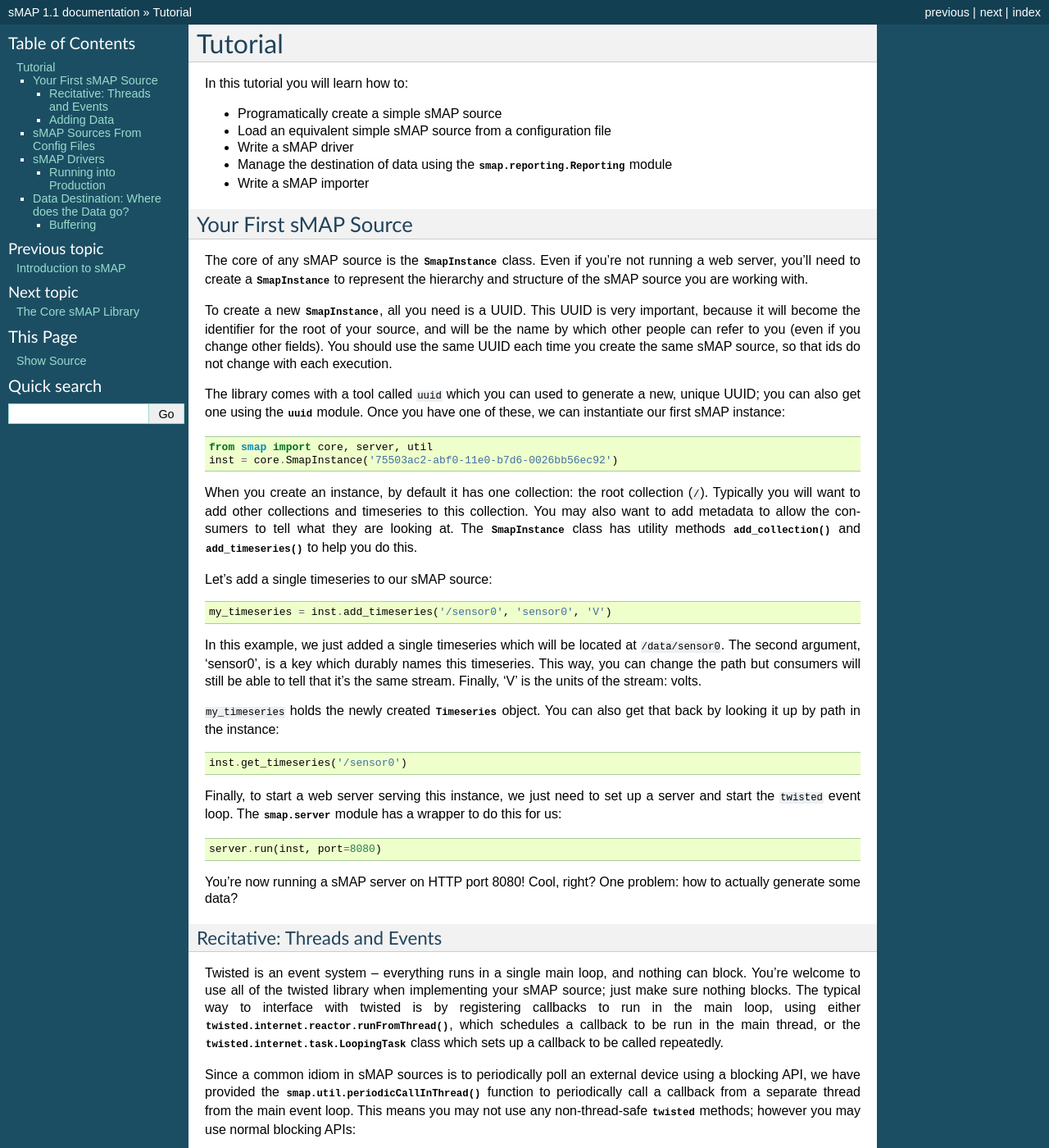
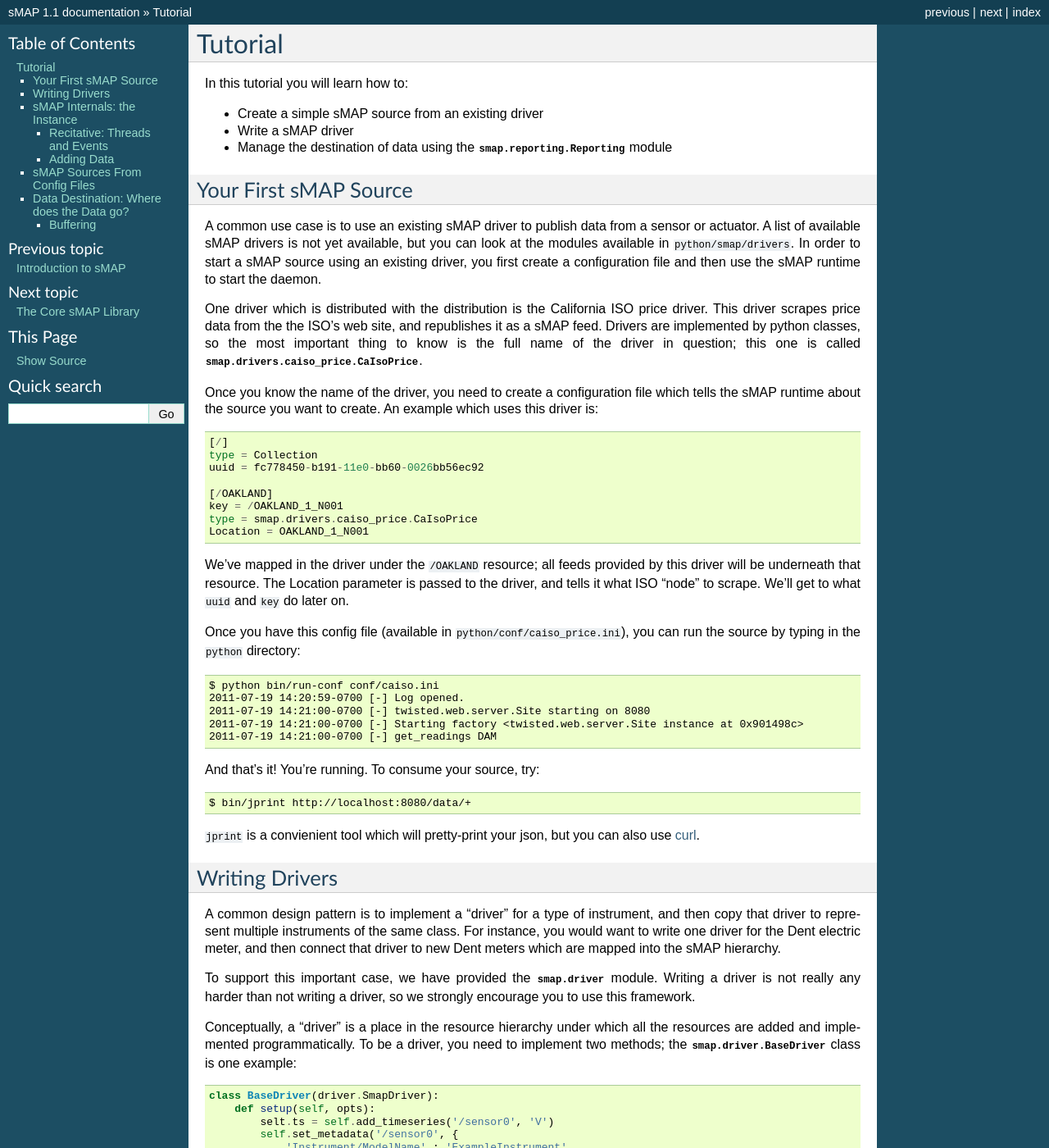
Before and after one commit to SoftwareDefinedBuildings/smap, a Sphinx documentation site: the page built from python/doc/tutorial.rst, in a window 1280 px wide and 1400 px high. Shown: the whole window at 82% size. Built offline with Sphinx 7.4.7, drawn with Linux system fonts in a browser that asks for light colours; formulas are drawn with MathJax 3; some of the changed text lies outside the part shown.

Commit message:
- add arg parsing to run scripts  - reorganize tutorial
git-svn-id: http://smap-data.googlecode.com/svn/branches/v2@15 511b6515-856b-012f-224d-303ca1f27614

```diff
--- a/python/doc/index.rst
+++ b/python/doc/index.rst
@@ -8,7 +8,7 @@ Welcome to the sMAP Library!
 
 This documentation exists to document the sMAP python library.  The
 sMAP library contains utilities and data structures for creating sMAP
-servers which implement the profile as of version 1.1.  By following
+servers which implement the profile as of version 2.  By following
 the introduction and tutorial, you'll be able to learn the basics of
 creating a new sMAP source which can be integrated into a stream
 processing and storage architecture.
--- a/python/doc/intro.rst
+++ b/python/doc/intro.rst
@@ -52,3 +52,16 @@ Dependencies
 
 * `python 2.6, 2.7 <http://www.python.org>`_
 * `twisted 11 <http://www.twistedmatrix.com>`_
+* `zope.interface <http://pypi.python.org/pypi/zope.interface>`_
+* `avro <http://avro.apache.org/releases.html>`_
+
+For the Cal ISO driver used in the tutorial, you also need:
+
+* `dateutil <http://pypi.python.org/pypi/python-dateutil>`_
+* `BeautifulSoup <http://www.crummy.com/software/BeautifulSoup/>`_
+
+On debian, you can install nearly all of this with::
+
+ $ apt-get install python python-zopeinterface python-twisted python-dateutil python-beautifulsoup
+
+Unfortunately, you must still install avro by hand.
--- a/python/doc/tutorial.rst
+++ b/python/doc/tutorial.rst
@@ -3,14 +3,139 @@ Tutorial
 
 In this tutorial you will learn how to:
 
-* Programatically create a simple sMAP source
-* Load an equivalent simple sMAP source from a configuration file
+* Create a simple sMAP source from an existing driver
 * Write a sMAP driver
 * Manage the destination of data using the :py:class:`smap.reporting.Reporting` module
-* Write a sMAP importer
+
 
 Your First sMAP Source
 ----------------------
+.. py:currentmodule:: smap.driver
+
+A common use case is to use an existing sMAP driver to publish data
+from a sensor or actuator.  A list of available sMAP drivers is not
+yet available, but you can look at the modules available in
+``python/smap/drivers``.  In order to start a sMAP source using an
+existing driver, you first create a configuration file and then use
+the sMAP runtime to start the daemon.
+
+One driver which is distributed with the distribution is the
+California ISO price driver.  This driver scrapes price data from the
+the ISO's web site, and republishes it as a sMAP feed.  Drivers are
+implemented by python classes, so the most important thing to know is
+the full name of the driver in question; this one is called
+:py:class:`smap.drivers.caiso_price.CaIsoPrice`.
+
+Once you know the name of the driver, you need to create a
+configuration file which tells the sMAP runtime about the source you
+want to create.  An example which uses this driver is::
+
+ [/]
+ type = Collection
+ uuid = fc778450-b191-11e0-bb60-0026bb56ec92
+
+ [/OAKLAND]
+ key = /OAKLAND_1_N001
+ type = smap.drivers.caiso_price.CaIsoPrice
+ Location = OAKLAND_1_N001
+
+We've mapped in the driver under the ``/OAKLAND`` resource; all feeds
+provided by this driver will be underneath that resource.  The
+Location parameter is passed to the driver, and tells it what ISO
+"node" to scrape.  We'll get to what ``uuid`` and ``key`` do later on.
+
+Once you have this config file (available in
+``python/conf/caiso_price.ini``), you can run the source by typing in
+the ``python`` directory::
+
+ $ python bin/run-conf conf/caiso.ini
+ 2011-07-19 14:20:59-0700 [-] Log opened.
+ 2011-07-19 14:21:00-0700 [-] twisted.web.server.Site starting on 8080
+ 2011-07-19 14:21:00-0700 [-] Starting factory <twisted.web.server.Site instance at 0x901498c>
+ 2011-07-19 14:21:00-0700 [-] get_readings DAM
+
+And that's it!  You're running.  To consume your source, try::
+
+ $ bin/jprint http://localhost:8080/data/+
+
+``jprint`` is a convienient tool which will pretty-print your
+json, but you can also use `curl <http://curl.haxx.se/>`_.
+
+Writing Drivers
+---------------
+
+A common design pattern is to implement a "driver" for a type of
+instrument, and then copy that driver to represent multiple
+instruments of the same class.  For instance, you would want to write
+one driver for the Dent electric meter, and then connect that driver
+to new Dent meters which are mapped into the sMAP hierarchy.
+
+To support this important case, we have provided the
+:py:mod:`smap.driver` module.  Writing a driver is not really any
+harder than not writing a driver, so we strongly encourage you to
+use this framework.
+
+Conceptually, a "driver" is a place in the resource hierarchy
+under which all the resources are added and implemented
+programmatically.  To be a driver, you need to implement two
+methods; the :py:class:`smap.driver.BaseDriver` class is one
+example::
+
+  class BaseDriver(driver.SmapDriver):
+      def setup(self, opts):
+          selt.ts = self.add_timeseries('/sensor0', 'V')
+          self.set_metadata('/sensor0', {
+              'Instrument/ModelName' : 'ExampleInstrument'
+              })
+
+      def start(self):
+          self.counter = 0
+          util.periodicSequentialCall(self.read).start(1)
+
+      def read(self):
+          self.t.add(self.counter)
+          self.counter += 1
+
+To start a sMAP instance which exposes only this driver, you can use
+the ``run-driver`` tool; this example is available as
+:py:class:`smap.driver.BaseDriver`::
+
+ $ python bin/run-driver smap.driver.BaseDriver
+
+We can also have this all done from a config file.  Typically, you
+would debug your driver first inside of ``run-driver`` before
+inflicting it on the wider world.  Let's modify the old config
+snippet from before::
+
+  [/]
+  type = Collection
+  uuid = 75503ac2-abf0-11e0-b7d6-0026bb56ec92
+
+  [/instrument0]
+  type = smap.driver.BaseDriver
+  Metadata/Instrument/Manufacturer = sMAP Implementer Forum
+
+We can now run this just as easily as before either using ``run-conf``
+or programmatically::
+
+  from smap import loader, server
+  inst = loader.load('conf.ini')
+  server.run(inst)
+
+When writing a driver, the keys or paths which are used to create
+timeseries and collections inside of a driver only need to be unique
+within that driver, not the whole sMAP source because the keys are
+combined with the driver's UUID to generate their full identifier.
+
+When created from a config file, the second parameter to setup is a
+dict whose keys are keys from the appropriate section of the
+configuration file, and the corresponding values.  You can use this
+mechanism to pass arguments to your drivers; for instance, tell it how
+to connect to the instrument being proxied.
+
+
+sMAP Internals: the Instance
+----------------------------
 
 .. py:currentmodule:: smap.core
 
@@ -186,97 +311,6 @@ Check it out with ``$ curl localhost:8080/data/instrument0/sensor0 | jprint``::
     "uuid": "c2f2cb69-25cc-544c-87cc-3b807c58f63a"
   }
 
-sMAP Drivers
-------------
-
-.. py:currentmodule:: smap.driver
-
-So far, you've seen how to create an instance and add data to it
-in a thread.  However, a common design pattern is to implement a
-"driver" for a type of instrument, and then copy that driver to
-represent multiple instruments of the same class.  For instance,
-you would want to write one driver for the Dent electric meter,
-and then connect that driver to new Dent meters which are mapped
-into the sMAP hierarchy.
-
-To support this important case, we have provided the
-:py:mod:`smap.driver` module.  Writing a driver is not really any
-harder than not writing a driver, so we strongly encourage you to
-use this framework.
-
-Conceptually, a "driver" is a place in the resource hierarchy
-under which all the resources are added and implemented
-programmatically.  To be a driver, you need to implement two
-methods; the :py:class:`smap.driver.BaseDriver` class is one
-example::
-
-  class BaseDriver:
-      def setup(self, inst, opts):
-          selt.ts = inst.add_timeseries('/sensor0', 'mysensor', 'V')
-
-      def start(self):
-          self.counter = 0
-          util.periodicCallInThread(self.read).start(1)
-
-      def read(self):
-          self.t.add(self.counter)
-          self.counter += 1
-
-It implements the same functionality as our previous two examples,
-except now we can replicate this instrument as may times as we wish.
-To start a sMAP instance which exposes only this driver, we need just
-a little bit of glue; here's the whole example::
-
-  from smap import driver, server, core
-  inst = core.SmapInstance('75503ac2-abf0-11e0-b7d6-0026bb56ec92')
-  drv = driver.BaseDriver()
-  drv.setup(inst, {})
-  drv.start()
-  server.run(inst)
-
-We can also have this all done from a config file; let's modify the
-old config snip[pet from before::
-
-  [/]
-  type = Collection
-  uuid = 75503ac2-abf0-11e0-b7d6-0026bb56ec92
-
-  [/instrument0]
-  type = smap.driver.BaseDriver
-  Metadata/Instrument/Manufacturer = sMAP Implementer Forum
-
-We can now run this just as easily as before::
-
-  inst = loader.load('conf.ini')
-  server.run(inst)
-
-The keys or paths which are used to create timeseries and collections
-inside of a driver only need to be unique within that driver, not the
-whole sMAP source because the keys are combined with the driver's UUID
-to generate their full identifier.
-
-When created from a config file, the second parameter to setup is a
-dict whose keys are keys from the appropriate section of the
-configuration file, and the corresponding values.  You can use this
-mechanism to pass arguments to your drivers; for instance, tell it how
-to connect to the instrument being proxied.
-
-Running into Production
-~~~~~~~~~~~~~~~~~~~~~~~
-
-As you start to write a lot of sMAP sources, you'll want to be able to
-test your code and then move it into production.  Usually, you'll
-first want to test out your driver; the sMAP distribution provides two
-tools for doing this.
-
-The first, ``run-driver`` will start up a sMAP instance and try to
-load a driver classname passed in on the command line, and map that
-driver in as the resource root.  For instance::
-
- $ bin/run-driver smap.drivers.caiso.CaIsoDriver
-
-Runs the smap driver for the California ISO.
-
 Data Destination: Where does the Data go?
 -----------------------------------------
 
```
Also changed, not shown: other parts of python/doc/intro.rst (+1 -1 lines), 7 other files.
